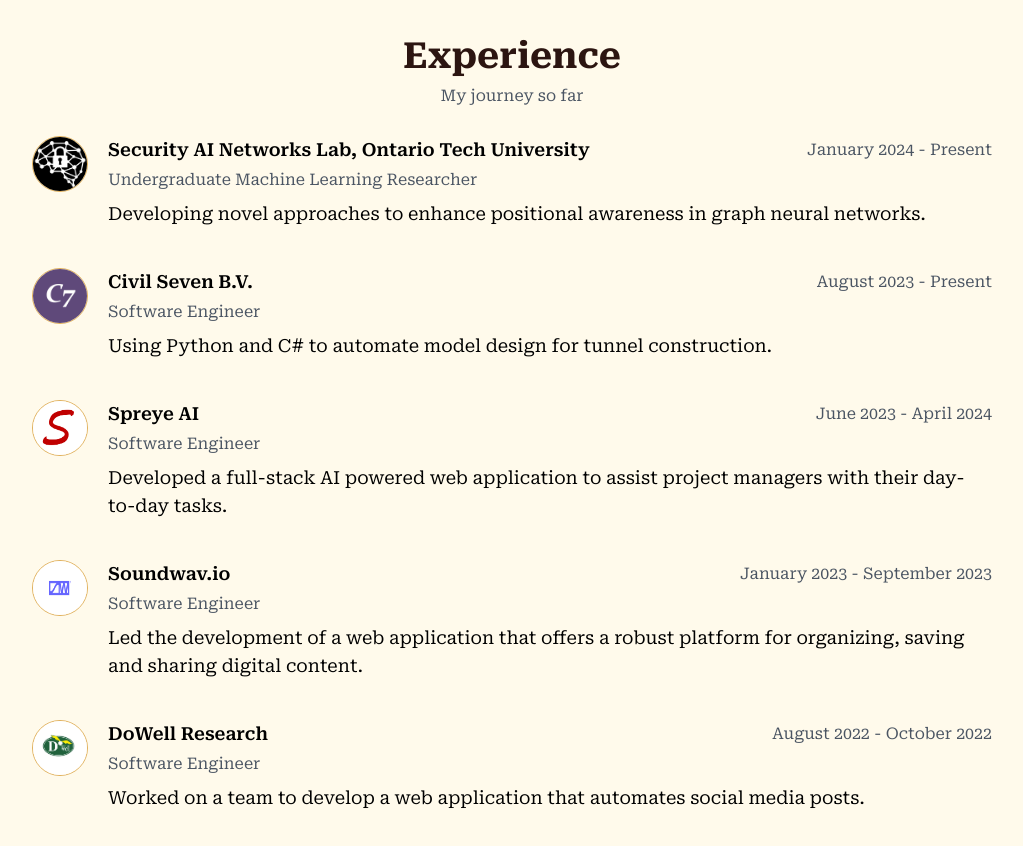
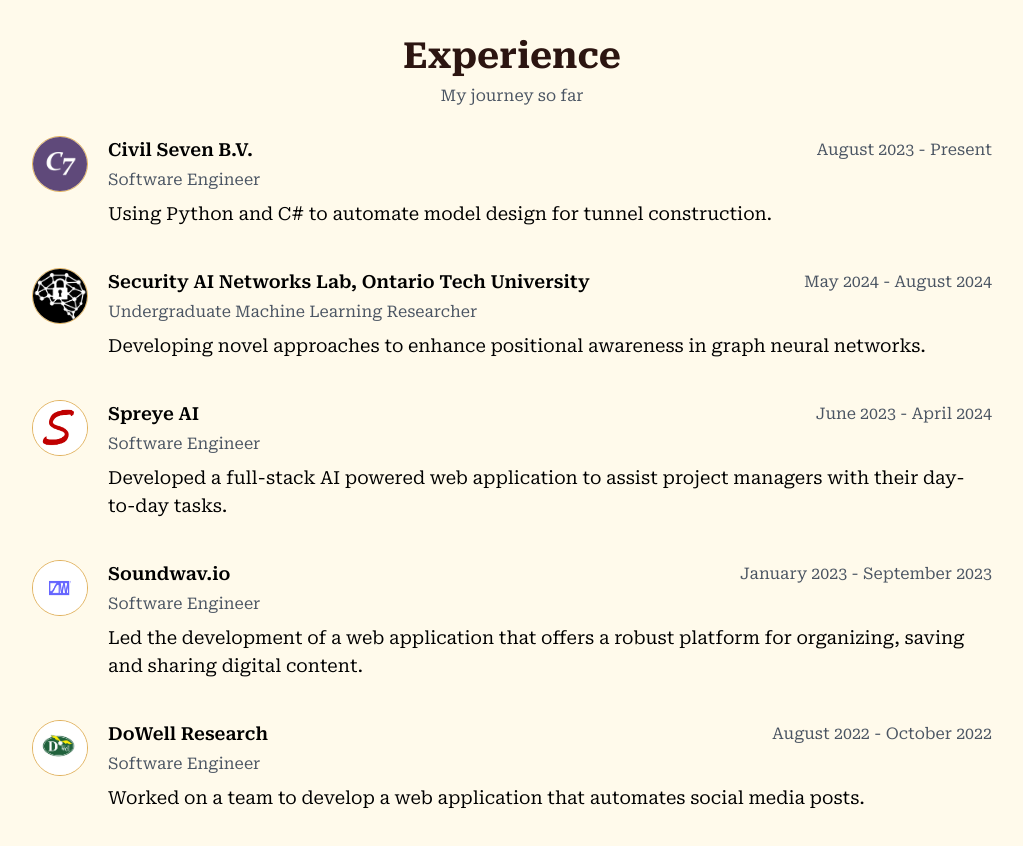
Before and after one commit to kz4killua/website, a Next.js app: page / in a window 1280 px wide. Shown: the part 1380-2226 px from the top of the page, without its empty margins (128-1151 px from the left). Built offline with nearby package versions, Linux system fonts and the light colour scheme.

Commit message:
Update experience section

```diff
--- a/src/components/experience.tsx
+++ b/src/components/experience.tsx
@@ -7,18 +7,18 @@
 
 const experience = [
   {
-    image: "/images/sain.png",
-    company: "Security AI Networks Lab, Ontario Tech University",
-    role: "Undergraduate Machine Learning Researcher",
-    date: "January 2024 - Present",
-    description: "Developing novel approaches to enhance positional awareness in graph neural networks."
-  },
-  {
     image: "/images/civil7.png",
     company: "Civil Seven B.V.",
     role: "Software Engineer",
     date: "August 2023 - Present",
     description: "Using Python and C# to automate model design for tunnel construction."
+  },
+  {
+    image: "/images/sain.png",
+    company: "Security AI Networks Lab, Ontario Tech University",
+    role: "Undergraduate Machine Learning Researcher",
+    date: "May 2024 - August 2024",
+    description: "Developing novel approaches to enhance positional awareness in graph neural networks."
   },
   {
     image: "/images/spreye.png",
```
